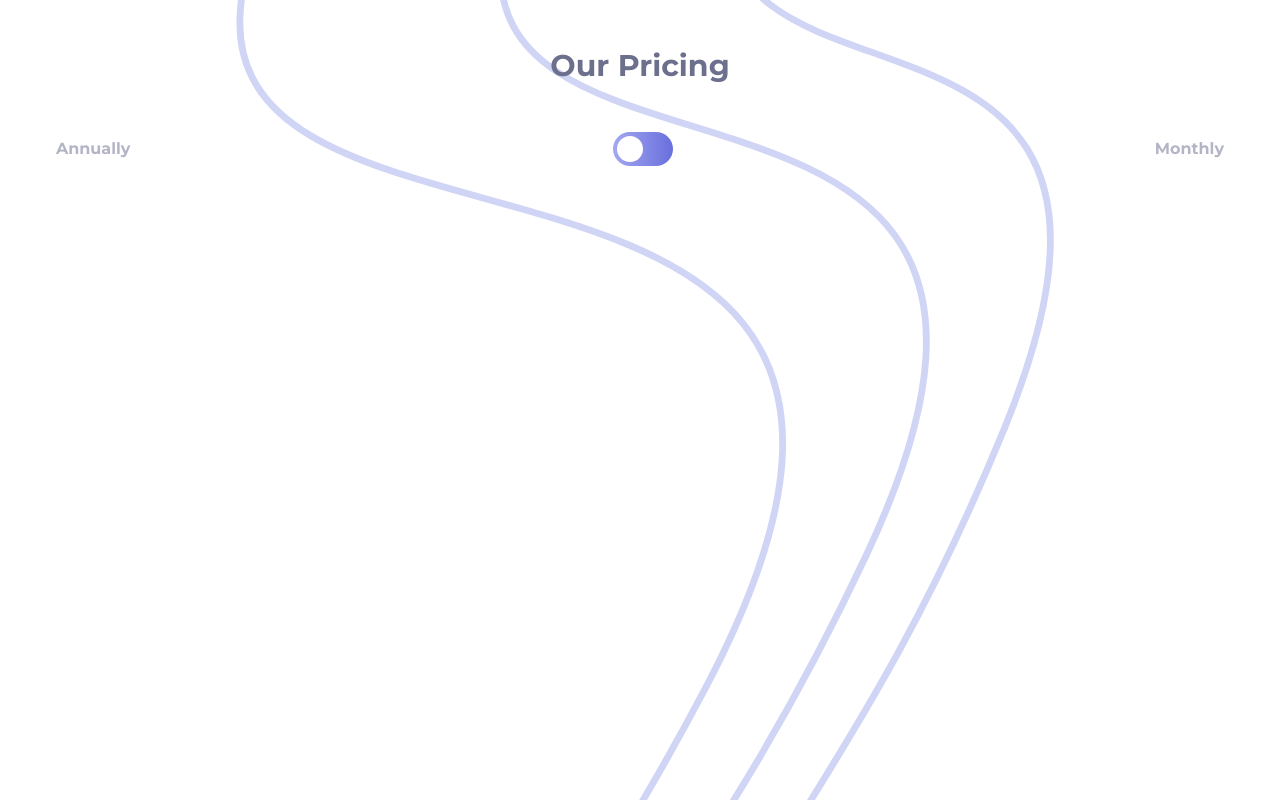
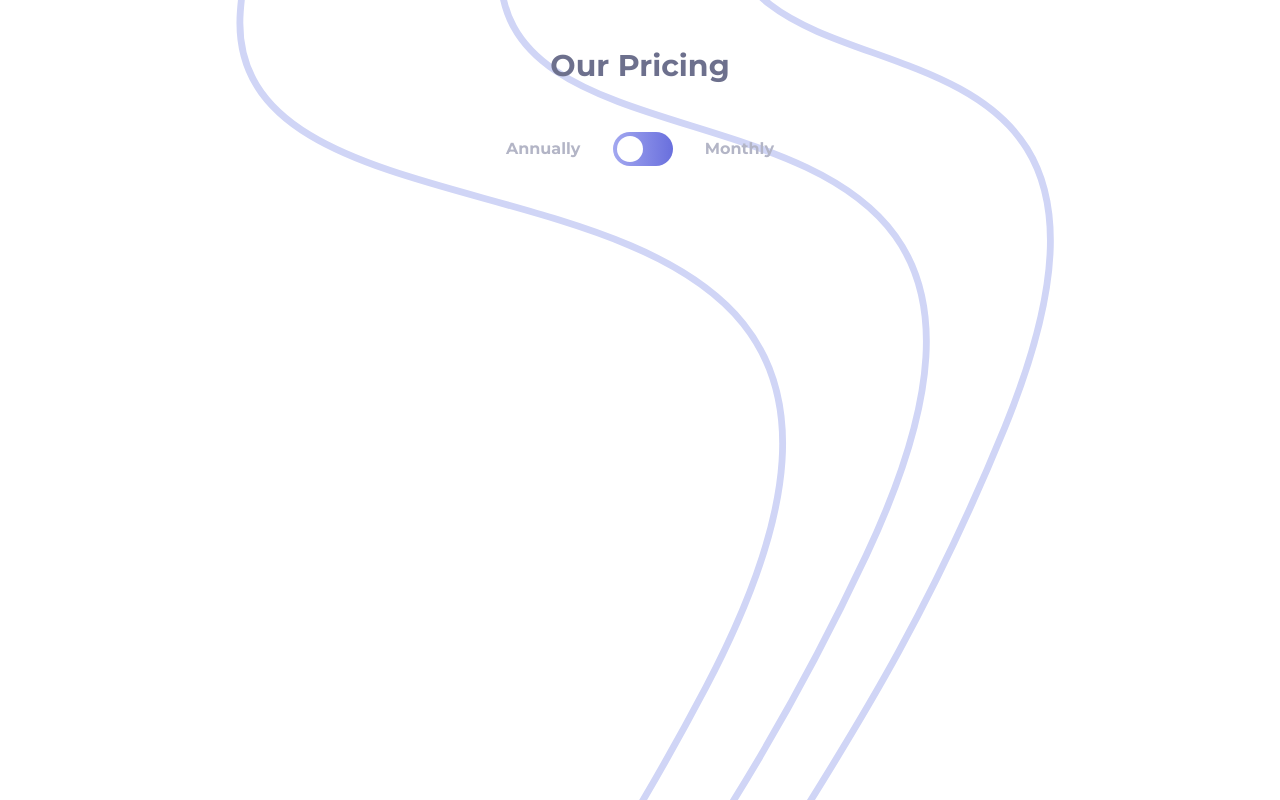
Before and after one commit to ronaldlamdev/pricing-plan, a React (Vite) app: page / in a window 1280 px wide. Built offline with nearby package versions, Linux system fonts and the light colour scheme.

Commit message:
gave max width to div with toggle button

```diff
--- a/src/components/Header.tsx
+++ b/src/components/Header.tsx
@@ -3,7 +3,7 @@ const Header = () => {
   return (
     <header className="px-4 py-12 w-full flex flex-col justify-center items-center">
       <h1 className="text-[#6d708d] text-3xl">Our Pricing</h1>
-      <div className="w-full mt-12 flex justify-between items-center px-10">
+      <div className="w-full mt-12 max-w-[300px] flex justify-between items-center px-4">
         <span className="text-[#b3b5c6]">Annually</span>
         <label className="relative inline-block w-[3.75rem] h-[2.125rem]">
           <input type="checkbox" className="opacity-0" />
```
